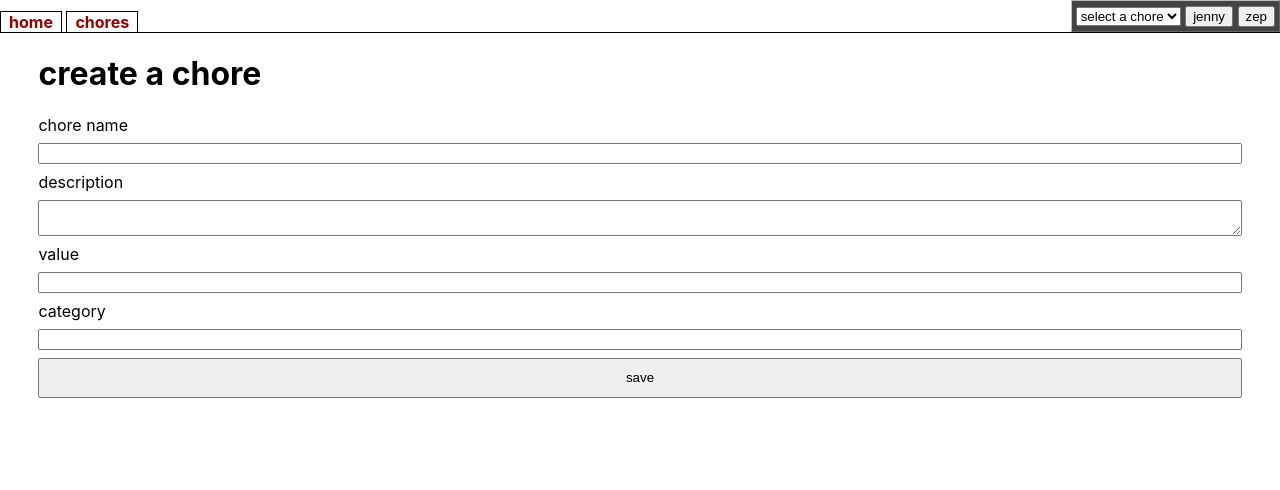
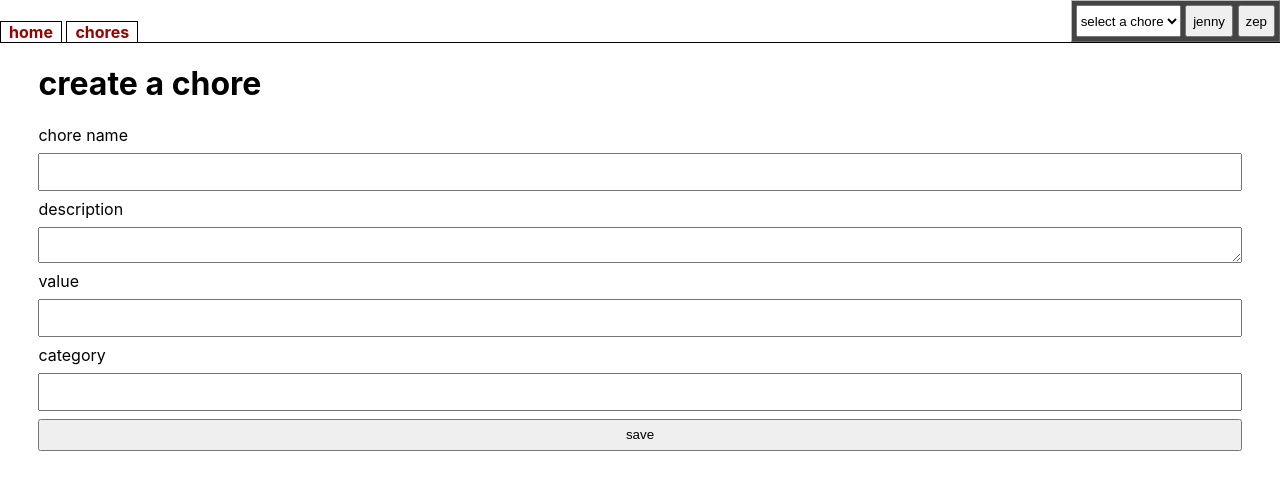
Before and after one commit to jen-w/chore-wars-clone, a Flask app: page /chore/create in a window 1280 px wide. Shown: the top 490 px of the page. Run offline with Flask 3, Linux system fonts and the light colour scheme; data that the repository does not hold is empty.

Commit message:
sort by creation, fix off-by-1, bigger tap targets

```diff
--- a/app.py
+++ b/app.py
@@ -19,8 +19,8 @@ def index():
     seven_days_ago = datetime.now(pacific_timezone) - timedelta(days=7)
     recent_claims = (
         Claim.query
-        .filter(Claim.completed_at >= seven_days_ago)
-        .order_by(Claim.completed_at.desc())
+        .filter(Claim.completed_at > seven_days_ago)
+        .order_by(Claim.completed_at.desc(), Claim.created_at.desc())
         .all()
     )
 
@@ -102,7 +102,7 @@ def edit_claim(id):
         claim=claim,
         chores=fetch_chores(),
         completed_at_min=(
-            datetime.now(pacific_timezone) - timedelta(days=7)
+            datetime.now(pacific_timezone) - timedelta(days=6)
         ).strftime('%Y-%m-%d'),
         completed_at_max=datetime.now(pacific_timezone).strftime('%Y-%m-%d')
     )
@@ -159,7 +159,7 @@ def populate_common_template_data():
     }
 
 def fetch_chores():
-    return Chore.query.order_by(Chore.category).all()
+    return Chore.query.order_by(Chore.name).all()
 
 # Create tables
 with app.app_context():
--- a/static/main.css
+++ b/static/main.css
@@ -30,6 +30,18 @@ tr {
 
 tr:nth-child(odd) {
     background-color: #f2f2f2;
+}
+
+button {
+    height: 2rem;
+}
+
+select {
+    height: 2rem;
+}
+
+input {
+    height: 2rem;
 }
 
 nav {
@@ -73,10 +85,6 @@ main form {
     gap: 1vh;
 }
 
-.edit__container button {
-    height: 5vh;
-}
-
 .edit__button--delete {
     color: white;
     background-color:rgb(141, 23, 23)
--- a/templates/index.html
+++ b/templates/index.html
@@ -18,7 +18,7 @@
             </tbody>
         </table>
 
-        <span>{{ winner }} is winning at the moment</span>
+        <span>{{ winner }} is winning</span>
     </div>
 
     <!-- Table for displaying claims -->
```
